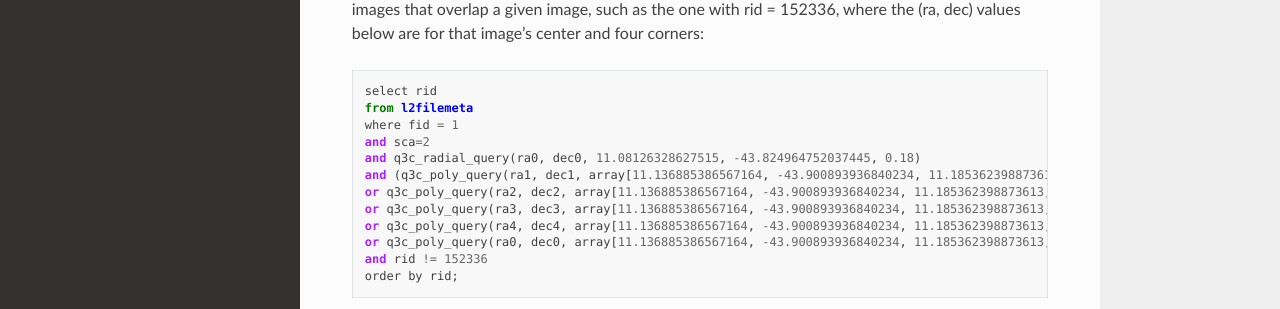
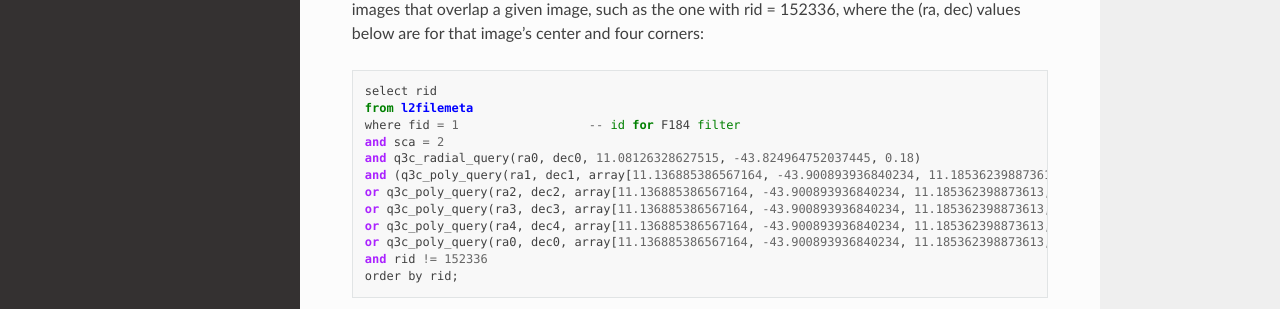
Before and after one commit to Caltech-IPAC/rapid, a Sphinx documentation site: the page built from docs/source/db/db.rst, in a window 1280 px wide and 900 px high, scrolled down 1409 px. Shown: the part 389-698 px from the top of the window. Built offline with Sphinx 7.4.7 and the Read the Docs theme 2.0.0, drawn with Linux system fonts in a browser that asks for light colours.

Commit message:
Added filter comment to example query.

```diff
--- a/docs/source/db/db.rst
+++ b/docs/source/db/db.rst
@@ -45,8 +45,8 @@ below are for that image's center and four corners:
 
    select rid
    from l2filemeta
-   where fid = 1
-   and sca=2
+   where fid = 1                  -- id for F184 filter
+   and sca = 2
    and q3c_radial_query(ra0, dec0, 11.08126328627515, -43.824964752037445, 0.18)
    and (q3c_poly_query(ra1, dec1, array[11.136885386567164, -43.900893936840234, 11.185362398873613, -43.78197810436912,11.025782901132052, -43.749009077867875, 10.97701495473218, -43.86785677863402])
    or q3c_poly_query(ra2, dec2, array[11.136885386567164, -43.900893936840234, 11.185362398873613, -43.78197810436912,11.025782901132052, -43.749009077867875, 10.97701495473218, -43.86785677863402])
```
